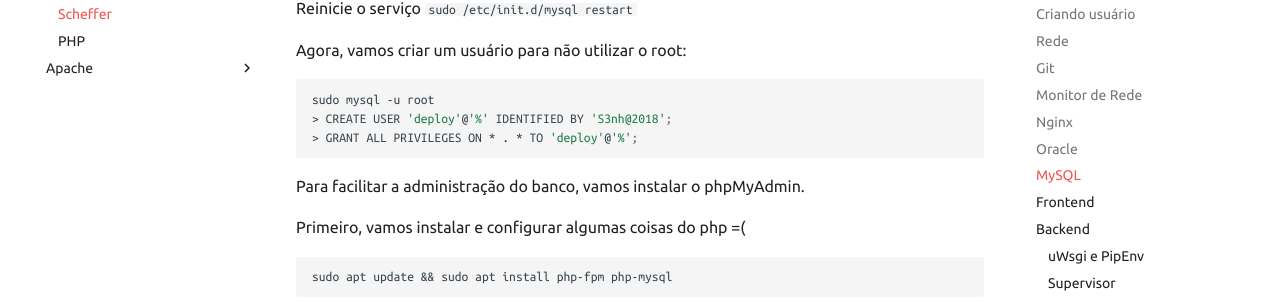
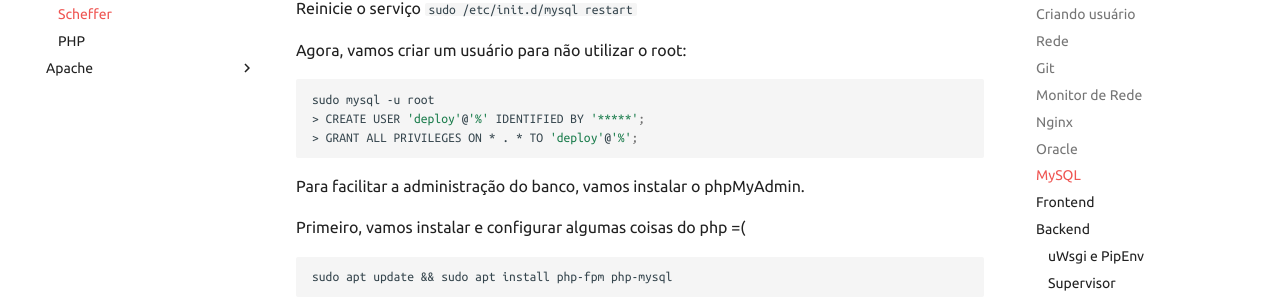
Before and after one commit to wgalleti/me, an MkDocs documentation site: the page built from docs/servidores/nginx/gruposcheffer.md, in a window 1280 px wide and 900 px high, scrolled down 3542 px. Shown: the part 148-450 px from the top of the window. Built offline with MkDocs 1.6.1 and Material for MkDocs 9.7.7, drawn with Linux system fonts in a browser that asks for light colours; old or Windows-style settings are respelled for this version of MkDocs.

Commit message:
Update gruposcheffer.md

````diff
--- a/docs/servidores/nginx/gruposcheffer.md
+++ b/docs/servidores/nginx/gruposcheffer.md
@@ -169,7 +169,7 @@ Agora, vamos criar um usuário para não utilizar o root:
 
 ```bash
 sudo mysql -u root
-> CREATE USER 'deploy'@'%' IDENTIFIED BY 'S3nh@2018';
+> CREATE USER 'deploy'@'%' IDENTIFIED BY '*****';
 > GRANT ALL PRIVILEGES ON * . * TO 'deploy'@'%';
 ```
 
````
